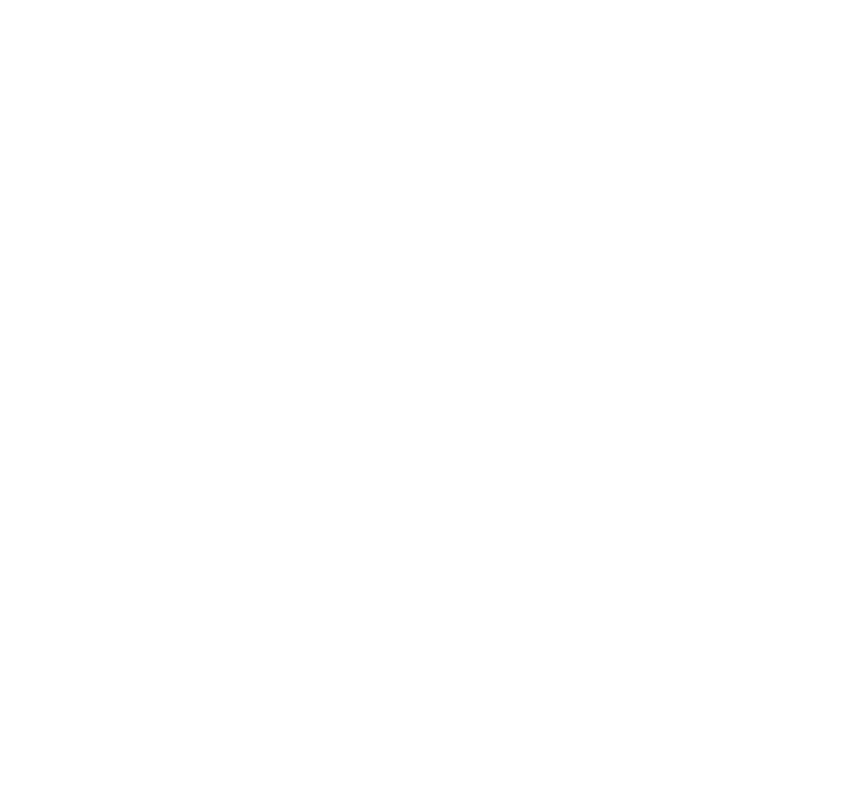
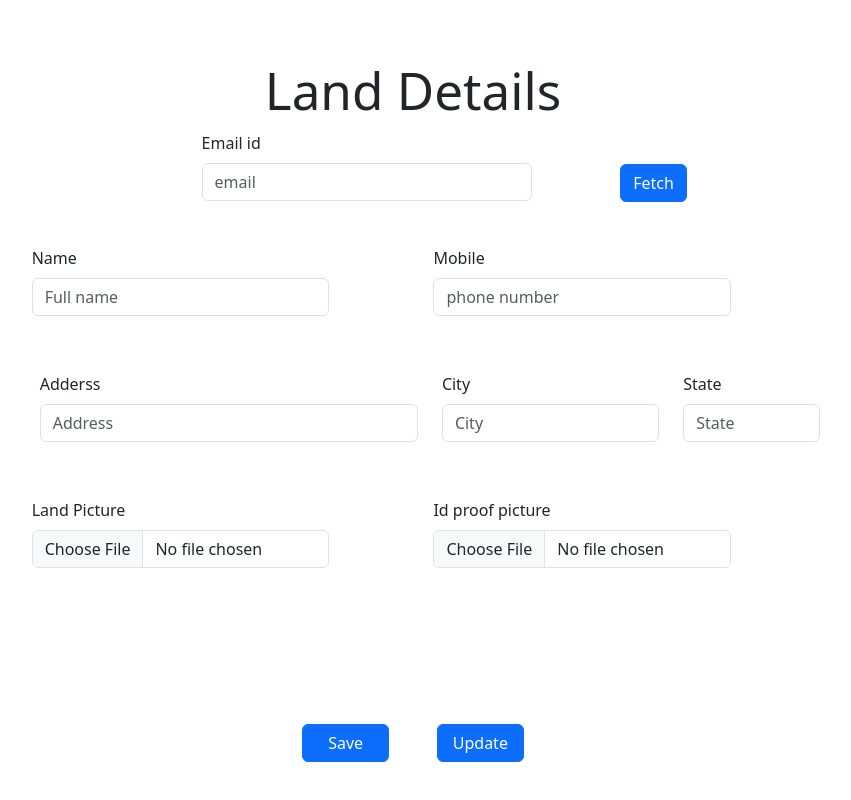
Before and after one commit to Nandini80/CloudHome, a React (Vite) app in the folder client/: page /hostprofile in a window 1280 px wide. Before the commit this address had no page. Shown: the whole page, without its empty margins (107-958 px from the left). Built offline with nearby package versions, Linux system fonts and the light colour scheme.

Commit message:
user profile

```diff
--- a/client/package.json
+++ b/client/package.json
@@ -14,7 +14,9 @@
     "@emotion/styled": "^11.11.0",
     "@mui/material": "^5.15.6",
     "@mui/styled-engine-sc": "^6.0.0-alpha.13",
+    "bootstrap": "^5.3.2",
     "react": "^18.2.0",
+    "react-bootstrap": "^2.10.0",
     "react-dom": "^18.2.0",
     "react-router-dom": "^6.21.3",
     "styled-components": "^6.1.8"
--- a/client/src/App.jsx
+++ b/client/src/App.jsx
@@ -1,5 +1,7 @@
 import { BrowserRouter, Route, Routes } from 'react-router-dom';
 import Login from './components/LandingPage/Login/Login';
+import HostProfile from './components/Host/HostProfile/HostProfile';
+import 'bootstrap/dist/css/bootstrap.min.css';
 
 function App() {
 
@@ -8,6 +10,7 @@
     <BrowserRouter>
       <Routes>
         <Route path="/login" element={<Login />}></Route>
+        <Route path='/hostprofile' element={ <HostProfile />}></Route>
       </Routes>
     </BrowserRouter>
     </>
--- /dev/null
+++ b/client/src/components/Host/HostProfile/HostProfile.jsx
@@ -0,0 +1,188 @@
+import { useState } from 'react';
+import Button from 'react-bootstrap/Button';
+import Col from 'react-bootstrap/Col';
+import Form from 'react-bootstrap/Form';
+import Row from 'react-bootstrap/Row';
+
+function HostProfile()
+{
+  const [validated, setValidated] = useState(false);
+  const [obj, doSetObj] = useState({
+    email: "",
+    mobile: "",
+    name: "",
+    state: "",
+    city: "",
+    address: "",
+    pp: null,
+    idProof: null
+  });
+  const [proof,setProof] = useState();
+  const [profile,setProfile] = useState();
+
+  // Bootstrap validation
+  const handleSubmit = (event) => {
+    const form = event.currentTarget;
+    if (form.checkValidity() === false) {
+      event.preventDefault();
+      event.stopPropagation();
+    }
+    setValidated(true);
+  };
+
+  //For prev of profile picture
+  function changePic(pimg)
+  {
+    const reader = new FileReader();
+    reader.onload=()=>{
+      setProfile(reader.result);
+    };
+    reader.readAsDataURL(pimg);
+  }
+
+  //For prev of proof picture
+  function changeProof(imgId)
+  {
+    const reader = new FileReader();
+    reader.onload=()=>{
+      setProof(reader.result);
+    };
+    reader.readAsDataURL(imgId);
+  }
+
+  const doSetObjValue = (event) => {
+    const { name, value } = event.target;
+    doSetObj({ ...obj, [name]: value });
+  };
+
+  function SetPic(event)
+  {
+    var value = event.target.files[0];
+    var {name} = event.target;
+    doSetObj({ ...obj, [name]: value });
+
+    if(name==="pp")
+    {
+      changePic(value);
+    }
+    else
+    {
+      changeProof(value);
+    }
+  }
+
+  return (
+    <div style={{overflowX:"hidden"}}>
+      <center>
+        <h1 style={{marginTop:"2rem"}}>Land Details</h1>
+      </center>
+      <Form validated={validated} onSubmit={handleSubmit} method="post" >
+        <Row className="mb-1">
+          <Form.Group as={Col} md="4" className="mt-1 me-3" style={{ marginLeft: "29%" }}>
+            <Form.Label>Email id</Form.Label>
+            <Form.Control
+              required
+              type="text"
+              name="email"
+              placeholder="email"
+              onChange={doSetObjValue}
+              value={obj.email}
+            />
+          </Form.Group>
+          <Form.Group as={Col} className="ms-5" style={{marginTop:"2.3rem"}}>
+            <Button type="button" as={Col}>Fetch</Button>
+          </Form.Group>
+        </Row>
+
+        <Row className="mb-3 offset-md-1">
+          <Form.Group as={Col} md="4" style={{ margin: "40px" }}>
+            <Form.Label>Name</Form.Label>
+            <Form.Control
+              required
+              type="text"
+              placeholder="Full name"
+              name="name"
+              onChange={doSetObjValue}
+              value={obj.name}
+            />
+            <Form.Control.Feedback>Looks good!</Form.Control.Feedback>
+          </Form.Group>
+          <Form.Group as={Col} md="4" style={{ margin: "40px" }} controlId="validationCustom02">
+            <Form.Label>Mobile</Form.Label>
+            <Form.Control
+              required
+              type="text"
+              placeholder="phone number"
+              name="mobile"
+              onChange={doSetObjValue}
+              value={obj.mobile}
+            />
+            <Form.Control.Feedback>Looks good!</Form.Control.Feedback>
+          </Form.Group>
+        </Row>
+
+        <Row className="mb-3 offset-md-1">
+          <Form.Group as={Col} md="5" className="ms-5" controlId="validationCustom03">
+            <Form.Label>Adderss</Form.Label>
+            <Form.Control type="text" placeholder="Address" onChange={doSetObjValue} value={obj.address} name="address" required />
+            <Form.Control.Feedback type="invalid">
+              Please provide a valid Address.
+            </Form.Control.Feedback>
+          </Form.Group>
+          <Form.Group as={Col} md="3" controlId="validationCustom03">
+            <Form.Label>City</Form.Label>
+            <Form.Control type="text" placeholder="City" onChange={doSetObjValue} value={obj.city} name="city" required />
+            <Form.Control.Feedback type="invalid">
+              Please provide a valid city.
+            </Form.Control.Feedback>
+          </Form.Group>
+          <Form.Group as={Col} md="2" controlId="validationCustom04">
+            <Form.Label>State</Form.Label>
+            <Form.Control type="text" name="state" onChange={doSetObjValue} value={obj.state} placeholder="State" required />
+            <Form.Control.Feedback type="invalid">
+              Please provide a valid state.
+            </Form.Control.Feedback>
+          </Form.Group>
+        </Row>
+
+
+        <Row className="mb-3 offset-md-1">
+          <Form.Group as={Col} md="4" style={{ margin: "40px" }}>
+            <Form.Label>Land Picture</Form.Label>
+            <Form.Control
+              required
+              type="file"
+              name="pp"
+              onChange={SetPic}
+              // value={JSON.stringify(obj.pp)}
+            />
+          </Form.Group>
+          <Form.Group as={Col} md="4" style={{ margin: "40px" }}>
+            <Form.Label>Id proof picture</Form.Label>
+            <Form.Control
+              required
+              type="file"
+              name="idProof"
+              onChange={SetPic}
+              // value={obj.idProof}
+            />
+          </Form.Group>
+
+          <Form.Group as={Col} md="4" style={{ marginLeft: "40px" }}>
+            <img src={profile} name="ppic" alt="" height="100px"></img>
+          </Form.Group>
+          <Form.Group as={Col} md="4" style={{ marginLeft: "80px" }}>
+            <img src={proof} name="idpic" alt="" height="100px" ></img>
+          </Form.Group>
+
+        </Row>
+        <center>
+          <Button md="1" as={Col} className='mb-2'>Save</Button>
+          <Button md="1" as={Col} className='ms-5 mb-2'>Update</Button>
+        </center>
+      </Form>
+    </div>
+  );
+}
+
+export default HostProfile;
--- a/client/src/components/LandingPage/Login/Login.jsx
+++ b/client/src/components/LandingPage/Login/Login.jsx
@@ -1,4 +1,3 @@
-import * as React from 'react';
 import Avatar from '@mui/material/Avatar';
 import Button from '@mui/material/Button';
 import CssBaseline from '@mui/material/CssBaseline';
```
Also changed, not shown: client/src/components/User/UserProfile/UserProfile.jsx (added), 1 other file (tests, documents, lock files or other folders).
